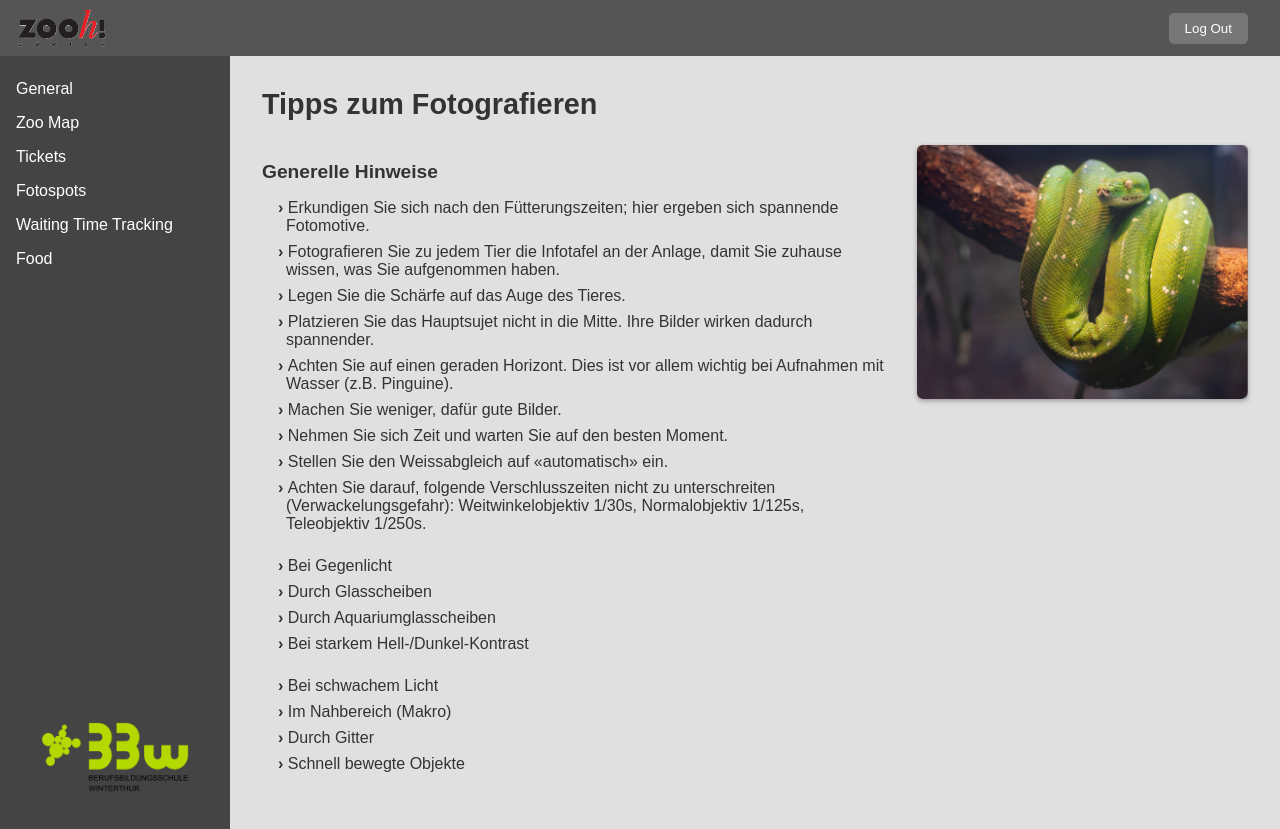
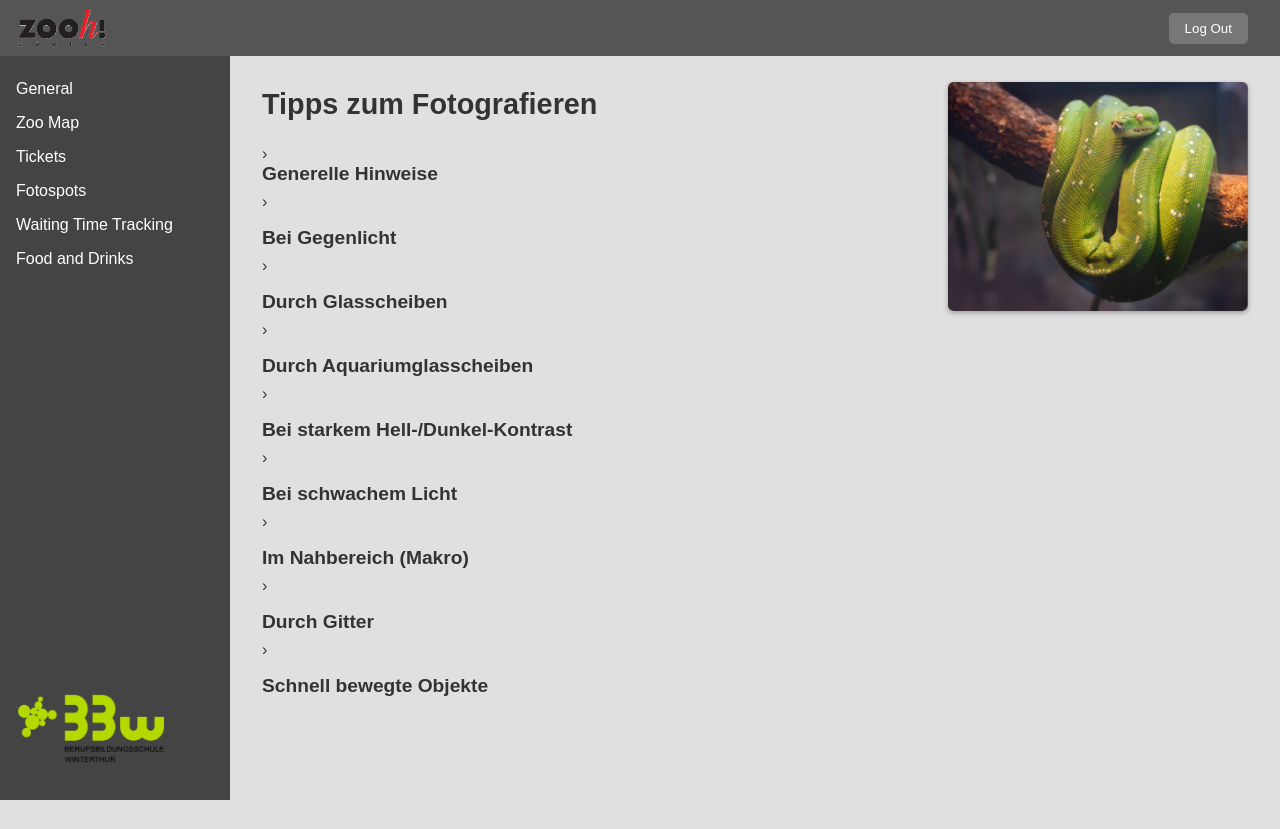
Before and after one commit to pderks-eth/Zooh-umsetzung, a React (Create React App) app: page /fotospots in a window 1280 px wide. After the commit the page ends 800 px from the top, so only its background shows below. Built offline with nearby package versions, Linux system fonts and the light colour scheme.

Commit message:
Interactive Fotospots page

```diff
--- a/src/App.css
+++ b/src/App.css
@@ -102,7 +102,7 @@ body, html {
 }
 
 .sidebar-branding {
-  text-align: center;
+  text-align: start;
   padding: 1rem;
 }
 
--- a/src/components/Fotospots.js
+++ b/src/components/Fotospots.js
@@ -1,15 +1,29 @@
-import React from 'react';
+import React, { useState } from 'react';
 import '../styles/Fotospots.css';
 import SnakeImage from '../images/Snake.png';
 
 function Fotospots() {
+  const [isGeneralNotesVisible, setIsGeneralNotesVisible] = useState(false);
+  const [isBacklightVisible, setIsBacklightVisible] = useState(false);
+  const [isGlassVisible, setIsGlassVisible] = useState(false);
+  const [isAquariumVisible, setIsAquariumVisible] = useState(false);
+  const [isContrastVisible, setIsContrastVisible] = useState(false);
+  const [isLowLightVisible, setIsLowLightVisible] = useState(false);
+  const [isMacroVisible, setIsMacroVisible] = useState(false);
+  const [isGridVisible, setIsGridVisible] = useState(false);
+  const [isFastMotionVisible, setIsFastMotionVisible] = useState(false);
+
   return (
     <div className="fotospots-container">
       <h1>Tipps zum Fotografieren</h1>
       <div className="fotospots-content">
         <div className="fotospots-text">
-          <h2>Generelle Hinweise</h2>
-          <ul className="general-notes">
+          <li>
+            <h2 onClick={() => setIsGeneralNotesVisible((prev) => !prev)} className="clickable-heading">
+              Generelle Hinweise
+            </h2>
+          </li>
+          <ul className={`general-notes ${isGeneralNotesVisible ? 'visible' : ''}`}>
             <li>Erkundigen Sie sich nach den Fütterungszeiten; hier ergeben sich spannende Fotomotive.</li>
             <li>Fotografieren Sie zu jedem Tier die Infotafel an der Anlage, damit Sie zuhause wissen, was Sie aufgenommen haben.</li>
             <li>Legen Sie die Schärfe auf das Auge des Tieres.</li>
@@ -19,21 +33,96 @@ function Fotospots() {
             <li>Nehmen Sie sich Zeit und warten Sie auf den besten Moment.</li>
             <li>Stellen Sie den Weissabgleich auf «automatisch» ein.</li>
             <li>Achten Sie darauf, folgende Verschlusszeiten nicht zu unterschreiten (Verwackelungsgefahr):
-                Weitwinkelobjektiv 1/30s, Normalobjektiv 1/125s, Teleobjektiv 1/250s.</li>
+              Weitwinkelobjektiv 1/30s, Normalobjektiv 1/125s, Teleobjektiv 1/250s.
+            </li>
           </ul>
 
-          <ul className="additional-notes">
-            <li>Bei Gegenlicht</li>
-            <li>Durch Glasscheiben</li>
-            <li>Durch Aquariumglasscheiben</li>
-            <li>Bei starkem Hell-/Dunkel-Kontrast</li>
+          <li>
+            <h2 onClick={() => setIsBacklightVisible((prev) => !prev)} className="clickable-heading">
+              Bei Gegenlicht
+            </h2>
+          </li>
+          <ul className={`general-notes ${isBacklightVisible ? 'visible' : ''}`}>
+            <li>Vermeiden Sie starke Schatten, indem Sie bei Gegenlicht Aufhellblitze oder Reflektoren verwenden.</li>
+            <li>Nutzen Sie den HDR-Modus der Kamera, um Details in hellen und dunklen Bereichen zu erhalten.</li>
+            <li>Stellen Sie sicher, dass das Hauptsujet gut ausgeleuchtet bleibt, indem Sie eine geeignete Position wählen.</li>
           </ul>
 
-          <ul className="additional-notes">
-            <li>Bei schwachem Licht</li>
-            <li>Im Nahbereich (Makro)</li>
-            <li>Durch Gitter</li>
-            <li>Schnell bewegte Objekte</li>
+          <li>
+            <h2 onClick={() => setIsGlassVisible((prev) => !prev)} className="clickable-heading">
+              Durch Glasscheiben
+            </h2>
+          </li>
+          <ul className={`general-notes ${isGlassVisible ? 'visible' : ''}`}>
+            <li>Halten Sie die Kamera möglichst nah an die Scheibe, um Reflexionen zu vermeiden.</li>
+            <li>Nutzen Sie eine Streulichtblende oder decken Sie den Bereich um die Kamera mit einem Tuch ab.</li>
+            <li>Fotografieren Sie im rechten Winkel zur Scheibe, um Verzerrungen zu minimieren.</li>
+          </ul>
+
+          <li>
+            <h2 onClick={() => setIsAquariumVisible((prev) => !prev)} className="clickable-heading">
+              Durch Aquariumglasscheiben
+            </h2>
+          </li>
+          <ul className={`general-notes ${isAquariumVisible ? 'visible' : ''}`}>
+            <li>Stellen Sie den Weißabgleich der Kamera auf "Kunstlicht" ein, um die Farbstimmung des Wassers zu korrigieren.</li>
+            <li>Deaktivieren Sie den Blitz, um störende Reflexionen zu vermeiden.</li>
+            <li>Nutzen Sie hohe ISO-Werte und eine große Blende, um auch bei schwachem Licht scharfe Bilder zu erhalten.</li>
+          </ul>
+
+          <li>
+            <h2 onClick={() => setIsContrastVisible((prev) => !prev)} className="clickable-heading">
+              Bei starkem Hell-/Dunkel-Kontrast
+            </h2>
+          </li>
+          <ul className={`general-notes ${isContrastVisible ? 'visible' : ''}`}>
+            <li>Verwenden Sie den manuellen Modus oder den Belichtungsausgleich, um den Dynamikumfang zu steuern.</li>
+            <li>Nutzen Sie Schatten als Gestaltungselement, um mehr Dramatik in die Fotos zu bringen.</li>
+            <li>Überprüfen Sie das Histogramm Ihrer Kamera, um Über- und Unterbelichtung zu vermeiden.</li>
+          </ul>
+
+          <li>
+            <h2 onClick={() => setIsLowLightVisible((prev) => !prev)} className="clickable-heading">
+              Bei schwachem Licht
+            </h2>
+          </li>
+          <ul className={`general-notes ${isLowLightVisible ? 'visible' : ''}`}>
+            <li>Verwenden Sie ein Stativ, um Verwacklungen bei längerer Belichtungszeit zu vermeiden.</li>
+            <li>Setzen Sie eine möglichst offene Blende (kleine Blendenzahl) ein.</li>
+            <li>Erhöhen Sie den ISO-Wert, aber achten Sie auf das Bildrauschen.</li>
+          </ul>
+
+          <li>
+            <h2 onClick={() => setIsMacroVisible((prev) => !prev)} className="clickable-heading">
+              Im Nahbereich (Makro)
+            </h2>
+          </li>
+          <ul className={`general-notes ${isMacroVisible ? 'visible' : ''}`}>
+            <li>Nutzen Sie den Makromodus der Kamera oder ein spezielles Makroobjektiv.</li>
+            <li>Fokussieren Sie manuell, da der Autofokus bei Makroaufnahmen oft ungenau ist.</li>
+            <li>Achten Sie auf den Hintergrund, um Ablenkungen zu vermeiden und das Hauptsujet hervorzuheben.</li>
+          </ul>
+
+          <li>
+            <h2 onClick={() => setIsGridVisible((prev) => !prev)} className="clickable-heading">
+              Durch Gitter
+            </h2>
+          </li>
+          <ul className={`general-notes ${isGridVisible ? 'visible' : ''}`}>
+            <li>Positionieren Sie die Kamera so nah wie möglich an das Gitter, sodass es im Unschärfebereich verschwindet.</li>
+            <li>Wählen Sie eine möglichst offene Blende, um das Gitter auszublenden.</li>
+            <li>Fotografieren Sie aus einem Winkel, in dem das Tier nicht verdeckt ist.</li>
+          </ul>
+
+          <li>
+            <h2 onClick={() => setIsFastMotionVisible((prev) => !prev)} className="clickable-heading">
+              Schnell bewegte Objekte
+            </h2>
+          </li>
+          <ul className={`general-notes ${isFastMotionVisible ? 'visible' : ''}`}>
+            <li>Nutzen Sie eine kurze Belichtungszeit (z. B. 1/1000 Sekunde oder kürzer), um Bewegungen "einzufrieren".</li>
+            <li>Verwenden Sie den "Sportmodus" oder den Serienbildmodus der Kamera.</li>
+            <li>Verfolgen Sie das Motiv mit der Kamera ("Mitziehen"), um den Hintergrund dynamisch wirken zu lassen.</li>
           </ul>
         </div>
 
--- a/src/components/Sidebar.js
+++ b/src/components/Sidebar.js
@@ -11,7 +11,7 @@ function Sidebar() {
         <li><Link to="/tickets">Tickets</Link></li>
         <li><Link to="/fotospots">Fotospots</Link></li>
         <li><Link to="/waiting">Waiting Time Tracking</Link></li>
-        <li><Link to="/food">Food</Link></li>
+        <li><Link to="/food">Food and Drinks</Link></li>
       </ul>
       <div className="sidebar-branding">
         <img src={BbwLogo} alt="BBW Logo" />
--- a/src/styles/Fotospots.css
+++ b/src/styles/Fotospots.css
@@ -4,6 +4,7 @@
   box-sizing: border-box;
   height: 100%;
   overflow-y: auto;
+  position: relative;
 }
 
 .fotospots-container h1 {
@@ -20,45 +21,67 @@
 }
 
 .fotospots-text {
+  list-style-type: '› ';
   flex: 1 1 60%;
   min-width: 300px;
 }
 
+.fotospots-text li {
+  margin: 0;
+  padding: 0;
+}
+
 .fotospots-text h2 {
   font-size: 1.2rem;
-    margin-bottom: 1rem;
+  margin-top: 1rem;
+  margin-bottom: 0.5rem;
 }
 
-  .general-notes, .additional-notes {
-    list-style: none;
-    padding-left: 1rem;
-    margin-bottom: 1.5rem;
-    position: relative;
+.general-notes.visible {
+  display: block;
+  max-height: 500px;
+  opacity: 1;
 }
 
-  .general-notes li,
-  .additional-notes li {
+.clickable-heading {
+  cursor: pointer;
+  user-select: none;
+}
+
+.general-notes {
+  display: none;
+  max-height: 0;
+  opacity: 0;
+  overflow: hidden;
+  transition: max-height 0.5s ease-out, opacity 0.5s ease-out;
+}
+
+.general-notes li {
   margin-bottom: 0.5rem;
+  padding-left: 0.5rem;
   text-indent: -0.5rem;
-    padding-left: 0.5rem;
 }
 
 .general-notes li::before,
 .additional-notes li::before {
-    content: '› ';
   font-weight: bold;
 }
 
 .fotospots-image-container {
-    flex: 1 1 300px;
-    display: flex;
-    justify-content: center;
-    align-items: flex-start;
+  position: fixed;
+  top: 5.1rem;
+  right: 2rem;
+  width: 300px;
+  z-index: 1;
 }
 
 .fotospots-image {
-    max-width: 100%;
+  width: 100%;
   height: auto;
   border-radius: 5px;
   box-shadow: 0 2px 5px rgba(0,0,0,0.3);
 }
+
+.fotospots-text li:first-child h2 {
+  margin-top: 0;
+}
```
Lines whose indentation alone changed are shown as unchanged.
